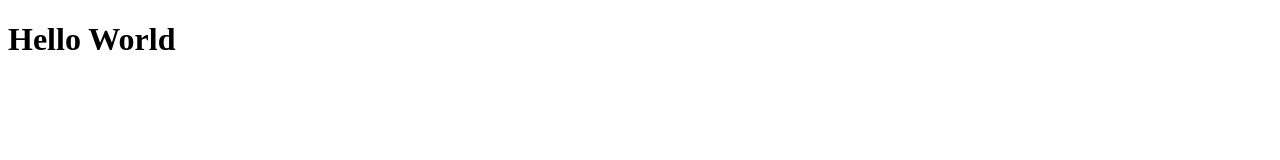
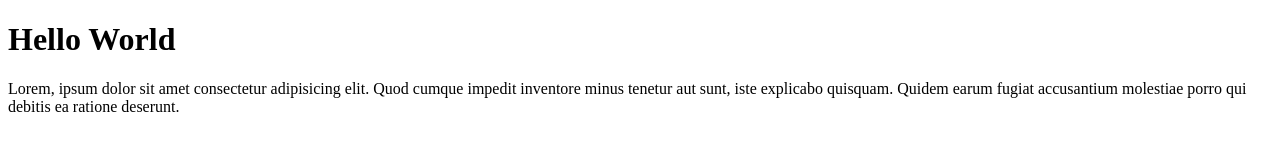
Before and after one commit to ibrahimamedzade/Project, a plain HTML site: page index.html in a window 1280 px wide. Drawn offline with Linux system fonts and the light colour scheme.

Commit message:
Add paragraph in html

```diff
--- a/index.html
+++ b/index.html
@@ -1,15 +1,20 @@
 <!DOCTYPE html>
 <html lang="en">
+
 <head>
     <meta charset="UTF-8">
     <meta http-equiv="X-UA-Compatible" content="IE=edge">
     <meta name="viewport" content="width=device-width, initial-scale=1.0">
     <title>ibrahim</title>
 </head>
+
 <body>
 
     <h1>Hello World</h1>
+    <p>Lorem, ipsum dolor sit amet consectetur adipisicing elit. Quod cumque impedit inventore minus tenetur aut sunt,
+        iste explicabo quisquam. Quidem earum fugiat accusantium molestiae porro qui debitis ea ratione deserunt.</p>
 
     <script src="js/script.js"></script>
 </body>
+
 </html>
```
